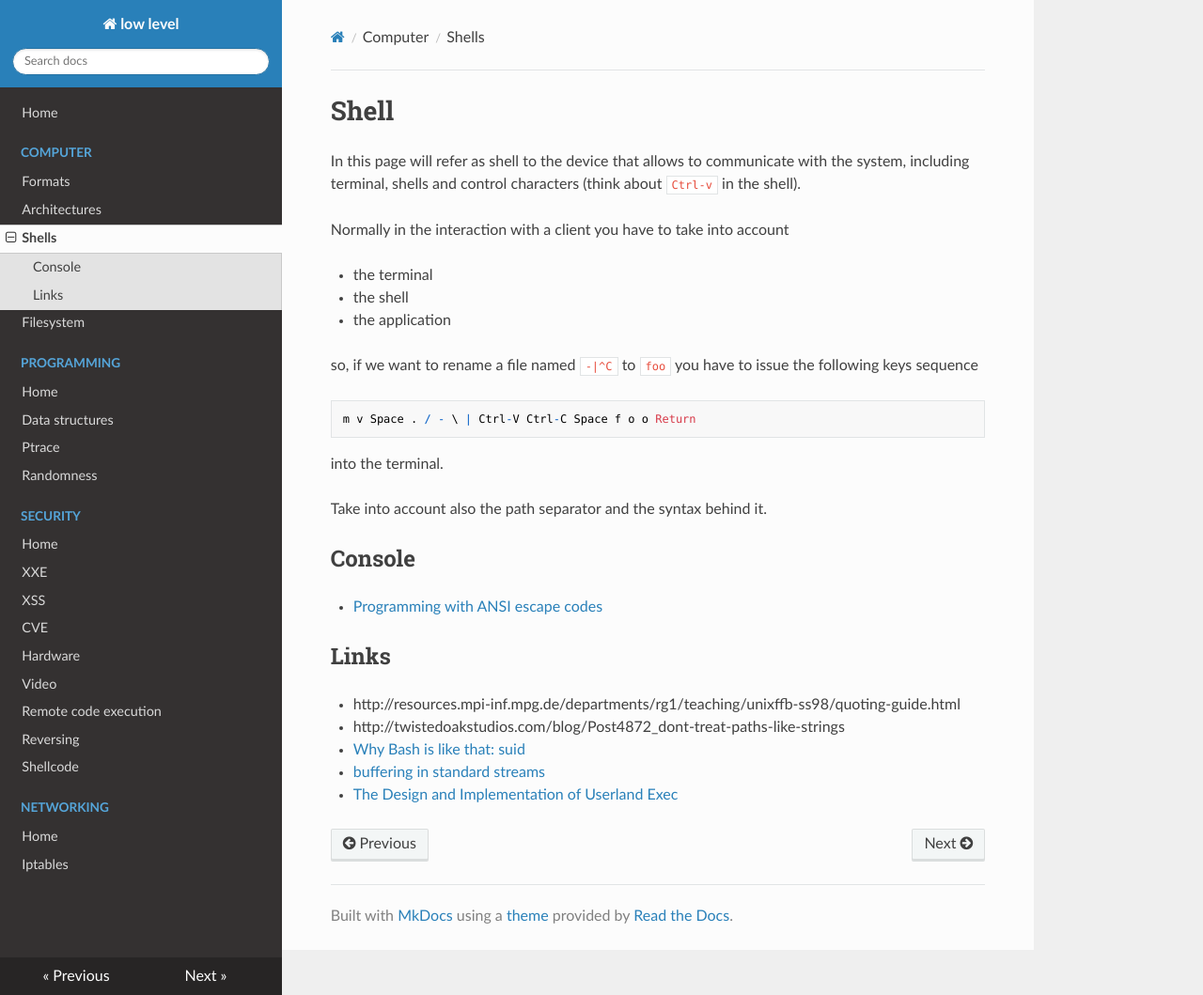
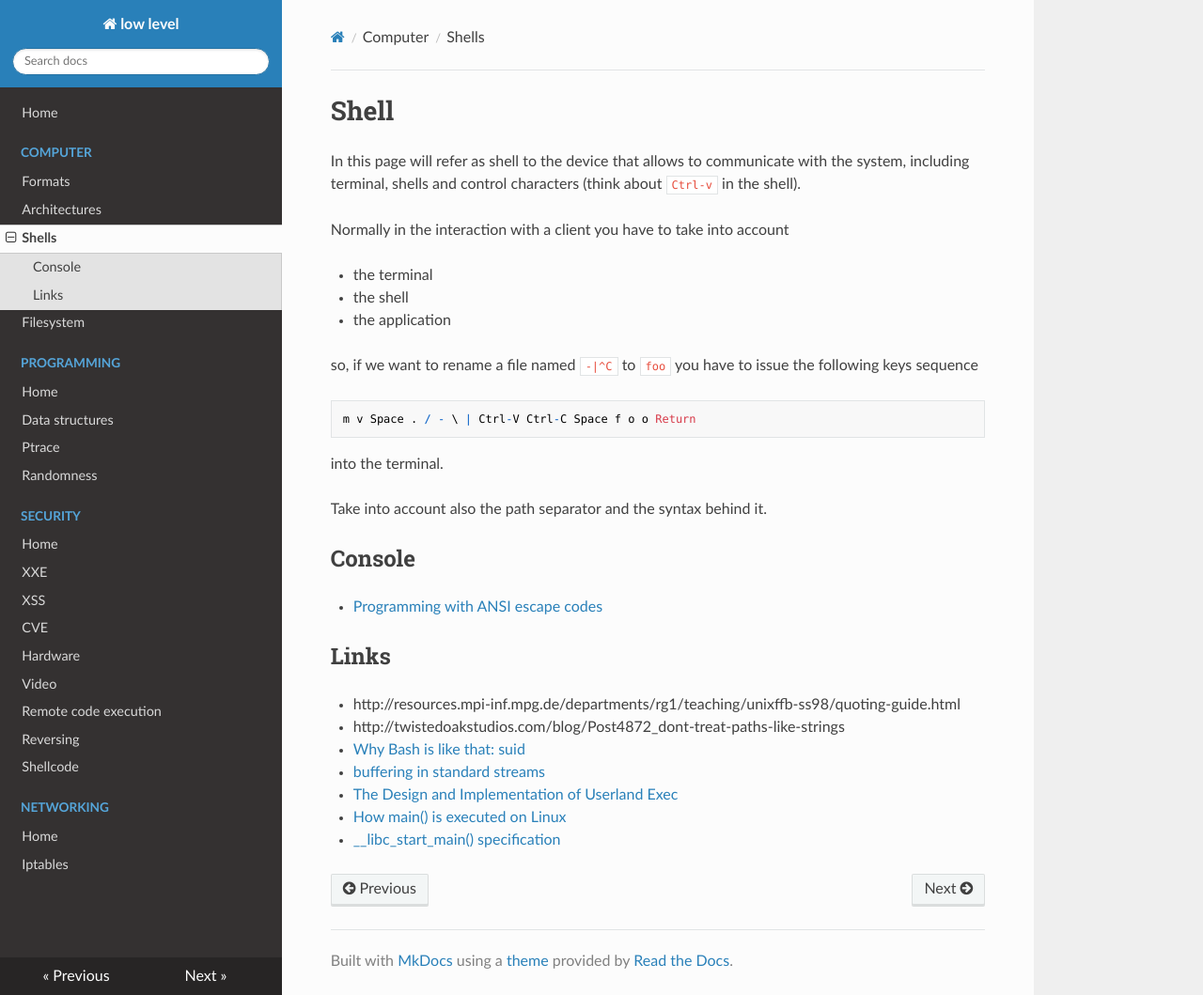
Before and after one commit to gipi/low-level, an MkDocs documentation site: the page built from docs/shell.md, in a window 1280 px wide and 1059 px high. Shown: the whole window at 94% size. Built offline with MkDocs 1.6.1, drawn with Linux system fonts in a browser that asks for light colours; nearby versions of some CDN libraries; old or Windows-style settings are respelled for this version of MkDocs.

Commit message:
Add links.

```diff
--- a/docs/shell.md
+++ b/docs/shell.md
@@ -29,3 +29,5 @@ Take into account also the path separator and the syntax behind it.
  - [Why Bash is like that: suid](http://www.vidarholen.net/contents/blog/?p=30)
  - [buffering in standard streams](http://www.pixelbeat.org/programming/stdio_buffering/)
  - [The Design and Implementation of Userland Exec](https://grugq.github.io/docs/ul_exec.txt)
+ - [How main() is executed on Linux](http://www.tldp.org/LDP/LG/issue84/hawk.html)
+ - [__libc_start_main() specification](https://refspecs.linuxbase.org/LSB_3.0.0/LSB-PDA/LSB-PDA/baselib---libc-start-main-.html)
```
